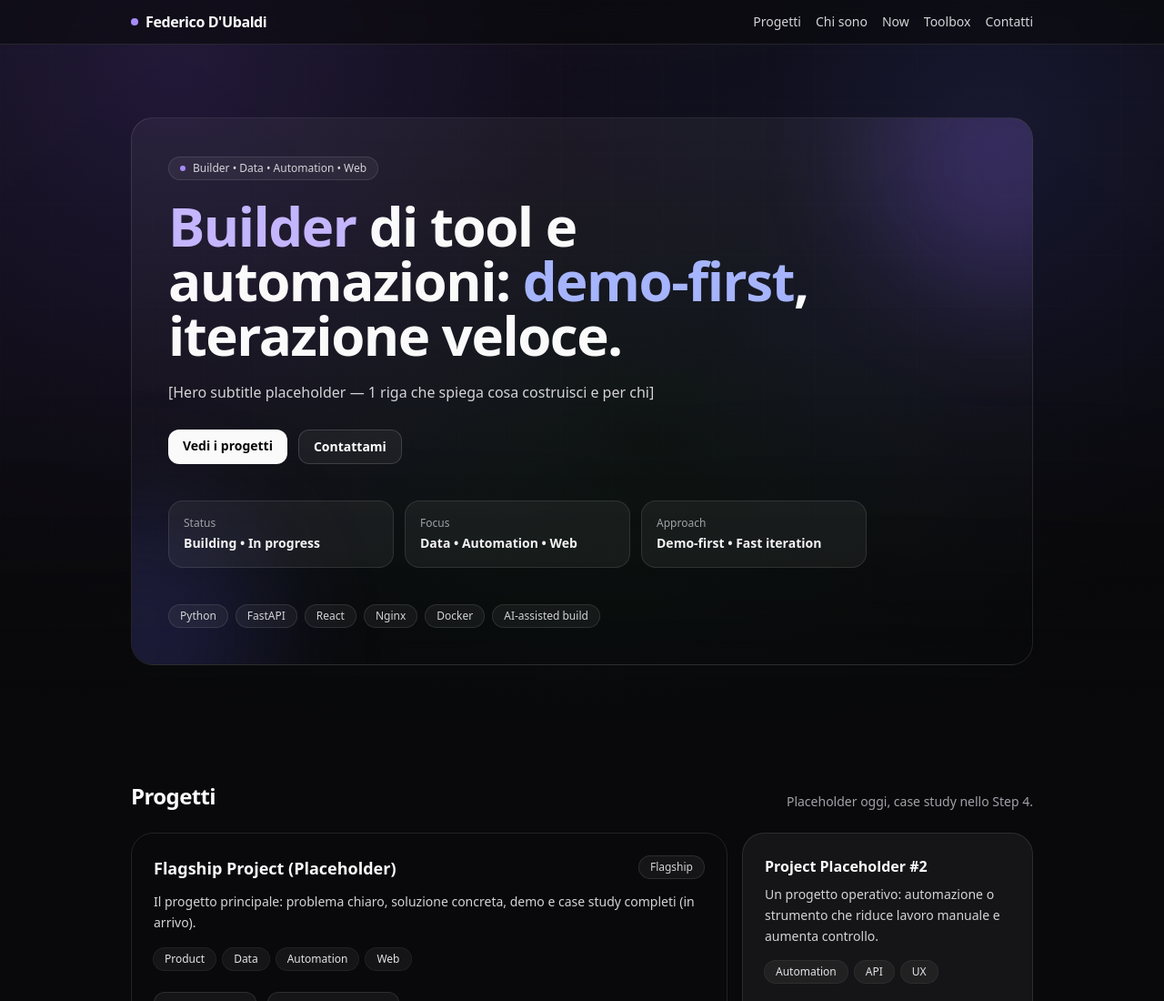
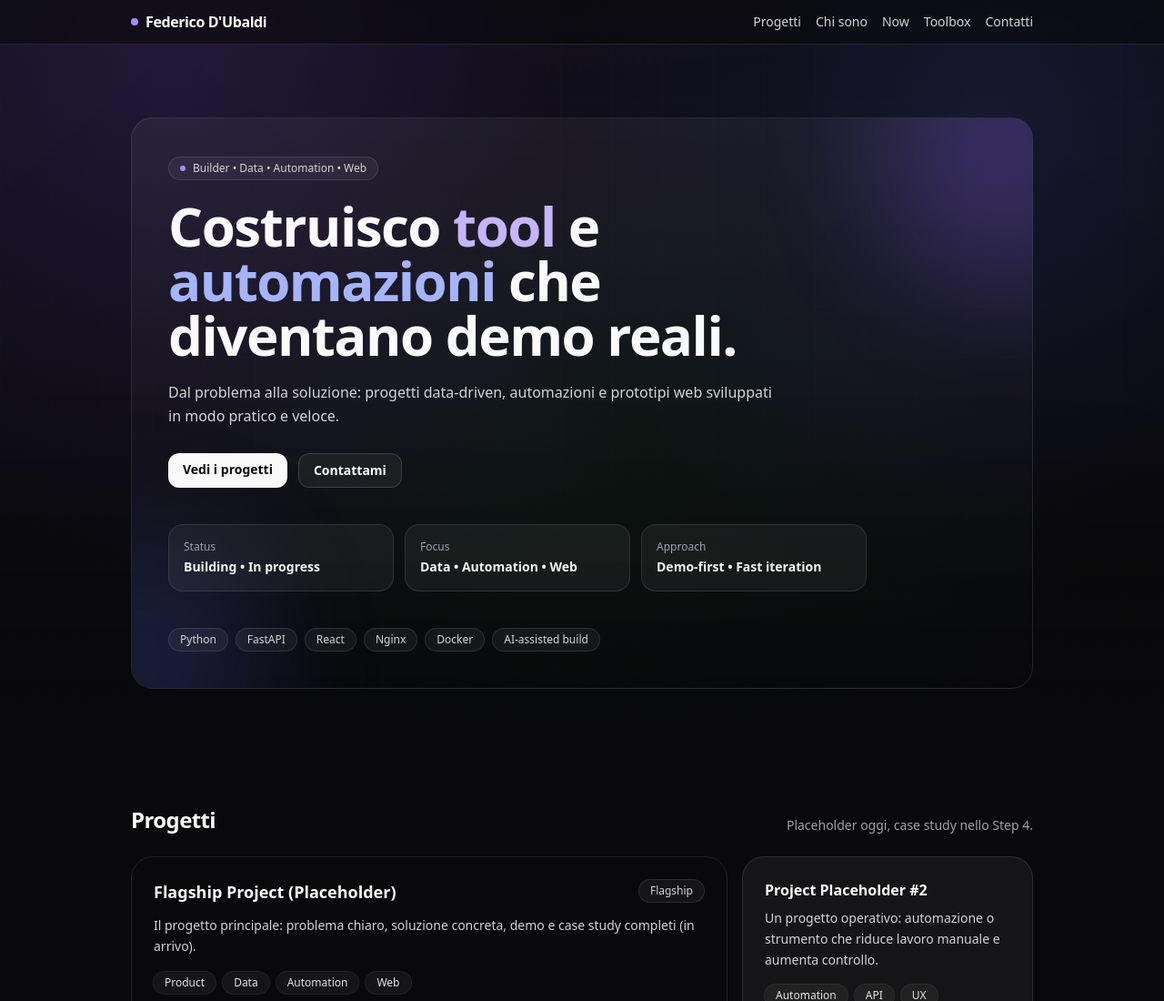
Before and after one commit to xDubby/federicodubaldi-portfolio, an Astro site: page / in a window 1280 px wide. Shown: the top 1100 px of the page at 91% size. Built offline with nearby package versions, Linux system fonts and the light colour scheme; Astro itself is replaced by a stand-in of ours.

Commit message:
copy: update hero title and subtitle

```diff
--- a/src/pages/index.astro
+++ b/src/pages/index.astro
@@ -109,13 +109,14 @@ const toolbox = [
             </div>
 
             <h1 class="mt-5 text-4xl font-semibold tracking-tight text-zinc-50 md:text-6xl">
-              <span class="text-violet-300">Builder</span> di tool e automazioni:
-              <span class="text-indigo-300">demo-first</span>, iterazione veloce.
-            </h1>
+  Costruisco <span class="text-violet-300">tool</span> e <span class="text-indigo-300">automazioni</span>
+  che diventano demo reali.
+</h1>
 
-            <p class="mt-5 max-w-2xl text-base leading-relaxed text-zinc-300">
-              [Hero subtitle placeholder — 1 riga che spiega cosa costruisci e per chi]
-            </p>
+<p class="mt-5 max-w-2xl text-base leading-relaxed text-zinc-300">
+  Dal problema alla soluzione: progetti data-driven, automazioni e prototipi web sviluppati in modo pratico e veloce.
+</p>
+
 
             <div class="mt-7 flex flex-wrap gap-3">
               <a
```
